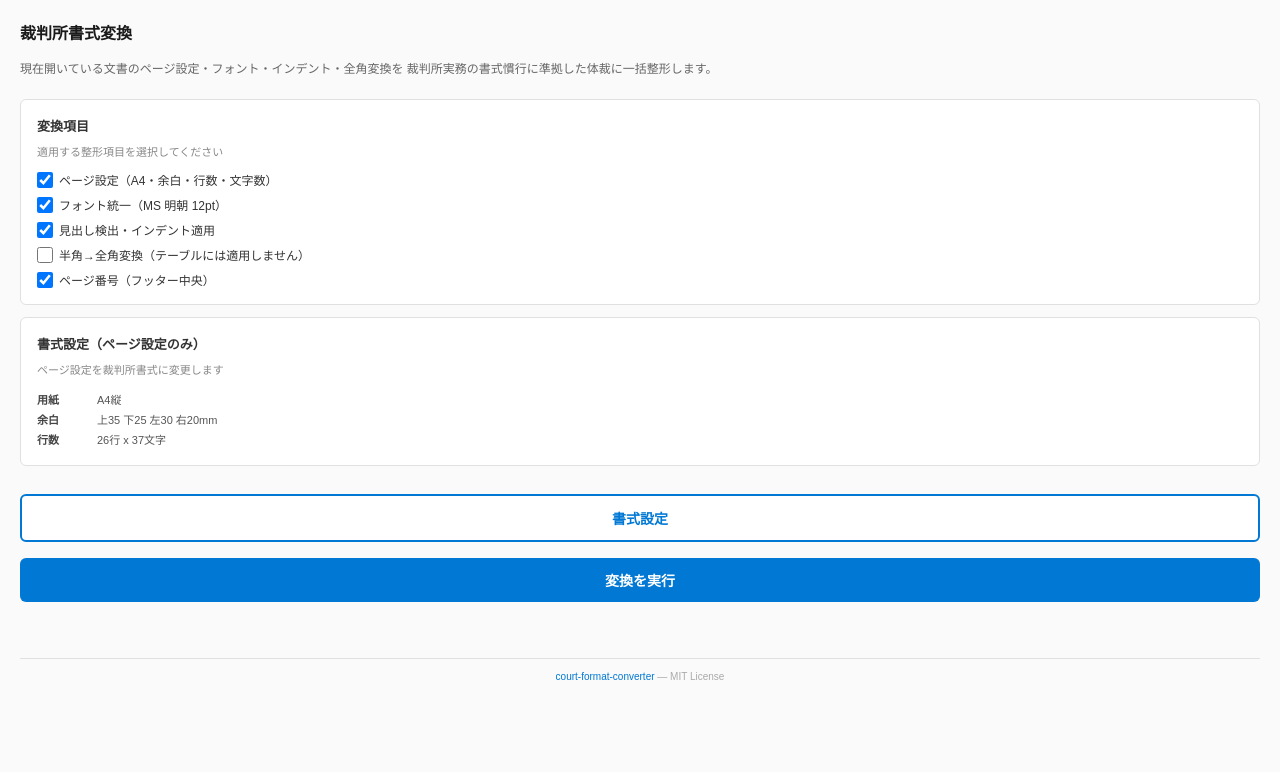
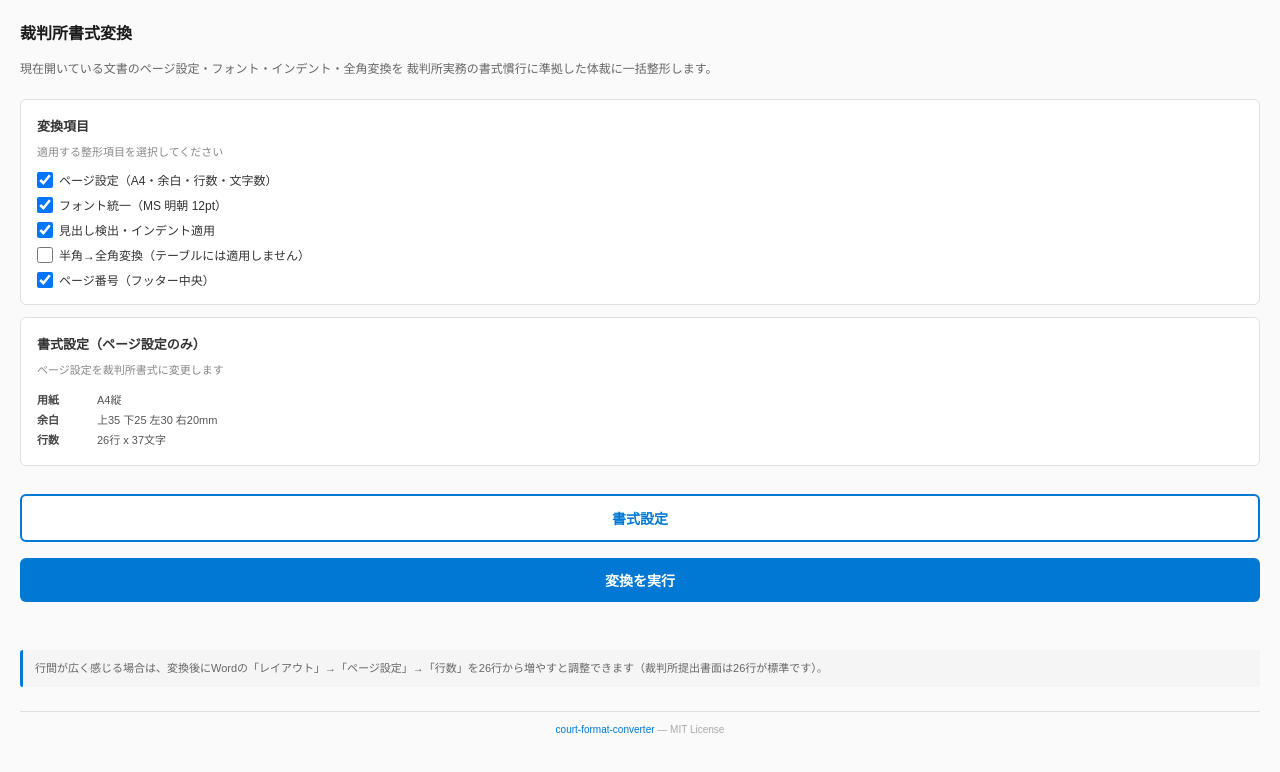
Before and after one commit to yutoribengoshi/court-format-converter, a plain HTML site: page word-addin/src/taskpane.html in a window 1280 px wide. Drawn offline with Linux system fonts and the light colour scheme; a script that the page names is missing.

Commit message:
Add line spacing note to add-in UI
行間が広く感じる場合の調整方法を注意書きとして追加。

Co-Authored-By: Claude Opus 4.6 (1M context) <noreply@anthropic.com>

```diff
--- a/word-addin/src/taskpane.html
+++ b/word-addin/src/taskpane.html
@@ -114,6 +114,16 @@
     }
     #status.error { color: #d13438; }
     #status.success { color: #107c10; }
+    .note {
+      margin-top: 16px;
+      padding: 10px 12px;
+      font-size: 11px;
+      color: #666;
+      background: #f5f5f5;
+      border-left: 3px solid #0078d4;
+      border-radius: 3px;
+      line-height: 1.5;
+    }
     .footer {
       margin-top: 24px;
       padding-top: 12px;
@@ -157,6 +167,10 @@
   <button class="primary" id="btnConvert">変換を実行</button>
   <div id="status"></div>
 
+  <div class="note">
+    行間が広く感じる場合は、変換後にWordの「レイアウト」→「ページ設定」→「行数」を26行から増やすと調整できます（裁判所提出書面は26行が標準です）。
+  </div>
+
   <div class="footer">
     <a href="https://github.com/yutoribengoshi/court-format-converter" target="_blank">court-format-converter</a>
     &mdash; MIT License
```
